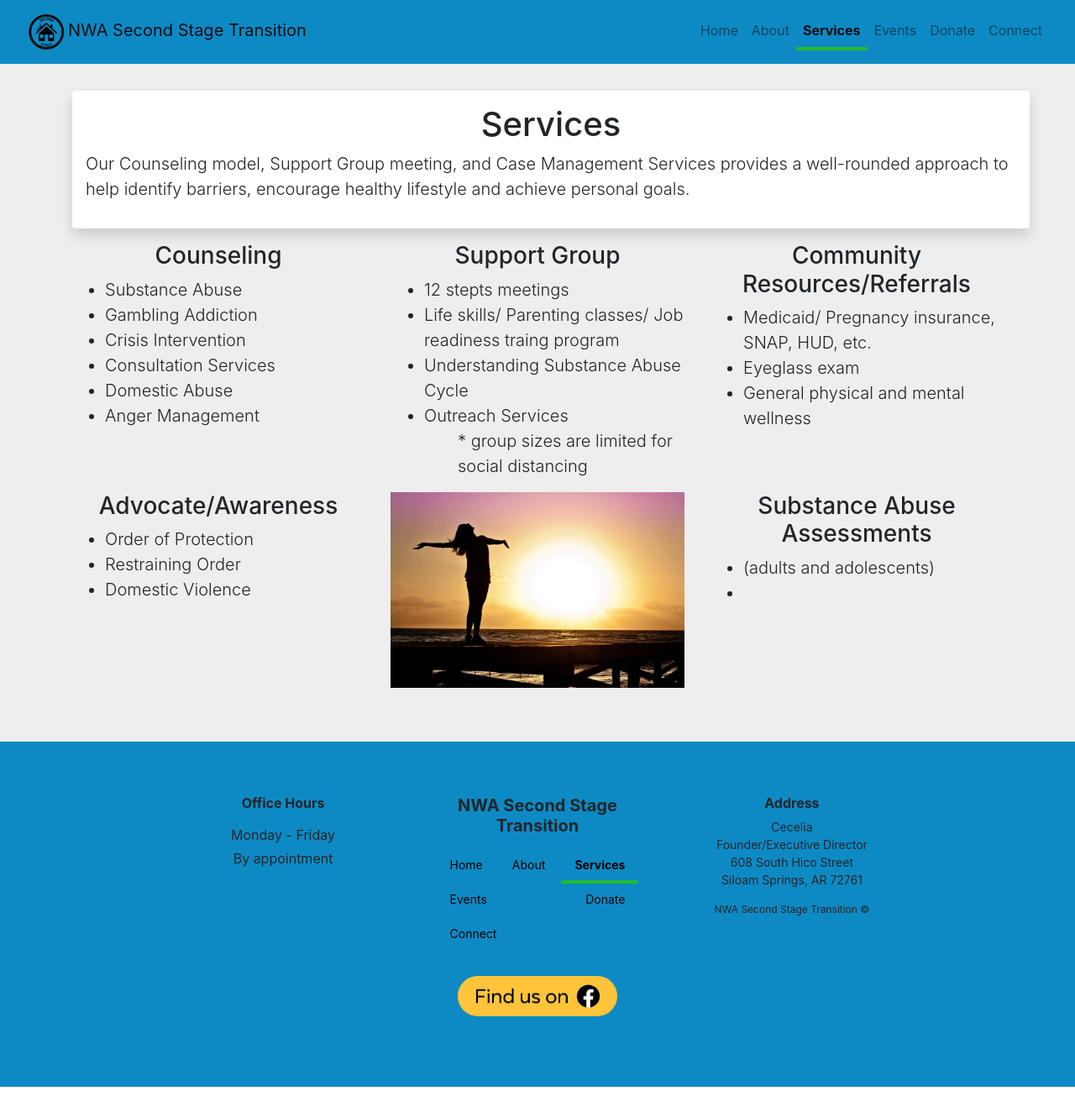
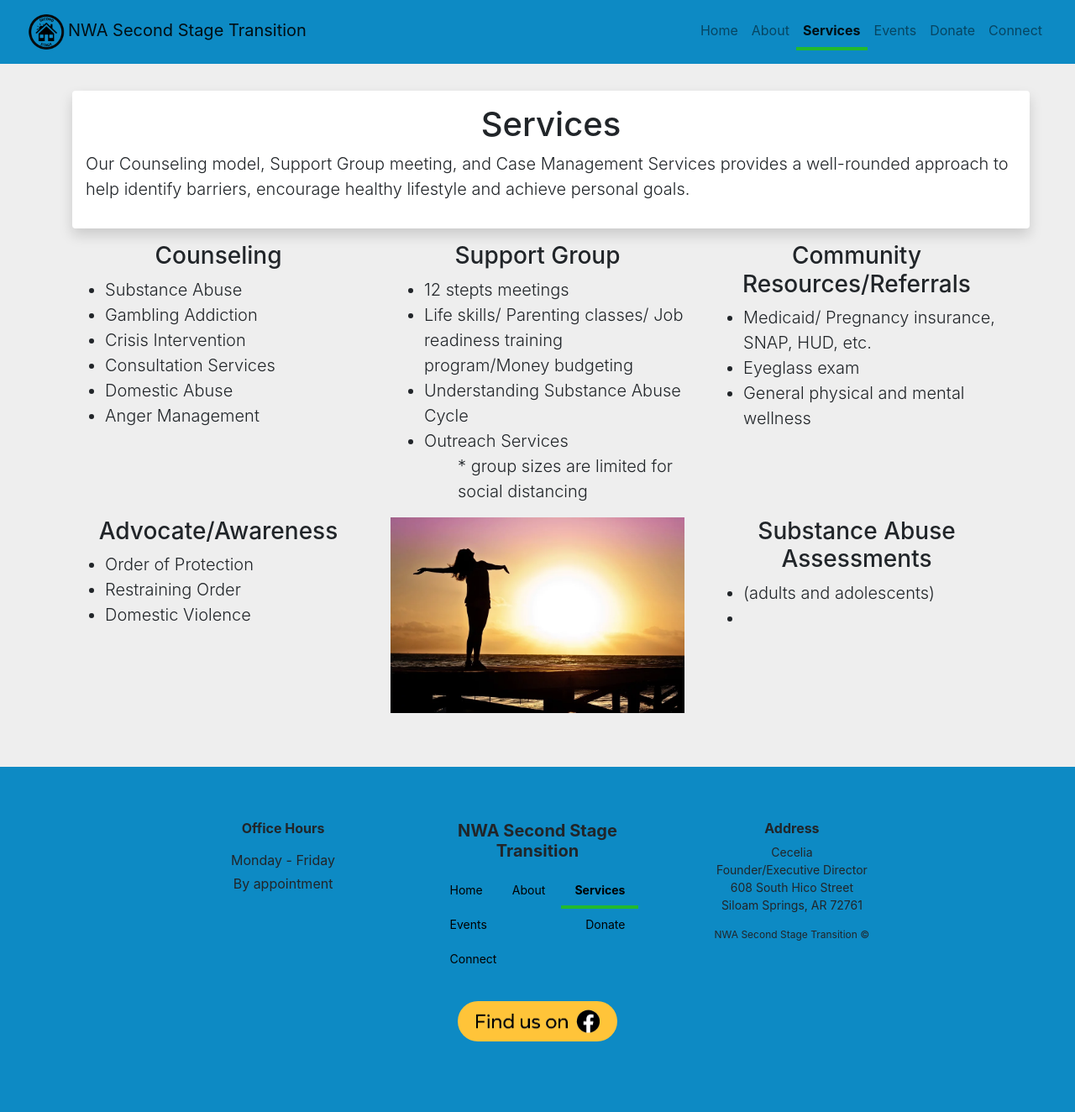
Before and after one commit to nwa-second-stage-transition/nwa-second-stage-transition.github.io, a Jekyll site: the page services.html, which Jekyll copies as it is, in a window 1280 px wide. Shown: the whole page at 84% size. Built offline with Jekyll 4.4.1, drawn with Linux system fonts in a browser that asks for light colours; nearby versions of some CDN libraries; before the commit the page ends 1294 px from its top, so only the background shows below that.

Commit message:
Update services.html

```diff
--- a/services.html
+++ b/services.html
@@ -111,7 +111,7 @@
         <h2 class="h3">Support Group</h2>
         <ul class="lead text-left">
           <li>12 stepts meetings</li>
-          <li>Life skills/ Parenting classes/ Job readiness traing program</li>
+          <li>Life skills/ Parenting classes/ Job readiness training program/Money budgeting</li>
           <li>Understanding Substance Abuse Cycle</li>
           <li>Outreach Services</li>
           <ul class="lead text-left" style="list-style: none;">
```
